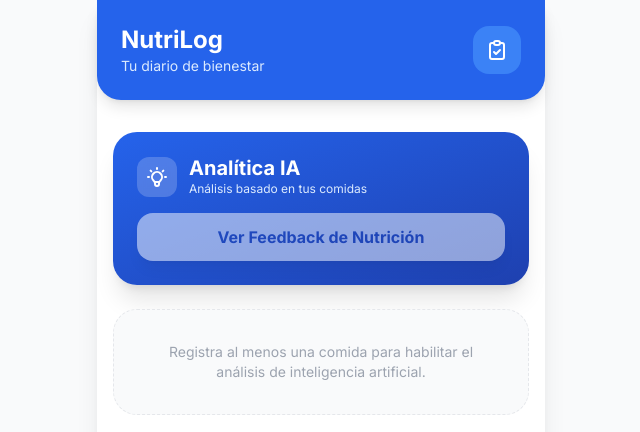
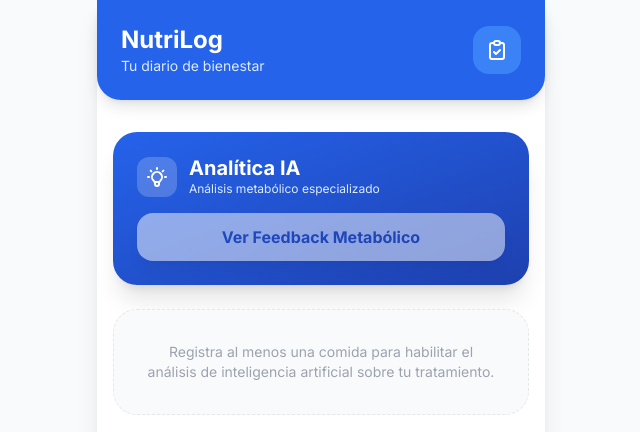
Before and after one commit to julicastineiras/Nutrilog, a React (Vite) app: page / in a window 1280 px wide. Both pictures are taken after a click on the button "Análisis". Shown: the top 432 px of the page, without its empty margins (319-959 px from the left). Built offline with nearby package versions, Linux system fonts and the light colour scheme.

Commit message:
Actuaizacion de instruction de la IA

```diff
--- a/components/AIInsights.tsx
+++ b/components/AIInsights.tsx
@@ -20,10 +20,16 @@ const AIInsights: React.FC<AIInsightsProps> = ({ entries }) => {
       const recentEntries = entries.slice(0, 15);
 
       const prompt = `
-        Analiza mis registros de comidas recientes y bríndame un resumen amigable sobre mi alimentación.
-        Identifica patrones positivos y sugiere 3 pequeñas mejoras saludables basadas en lo que he comido.
-        Mantenlo corto, motivador y estructurado.
-        Usa emojis. Responde en Español.
+        Actúa como un experto en nutrición clínica especializado en resistencia a la insulina y tratamiento con semaglutida.
+        Analiza mis registros de comidas enfocándote en una dieta baja en carbohidratos.
+
+        Tus objetivos:
+        1. Evaluar si las comidas ayudan a estabilizar la glucosa y la insulina (control glucémico).
+        2. Verificar la ingesta de proteínas (vital al usar semaglutida para proteger la masa muscular).
+        3. Identificar alimentos que podrían causar malestar gástrico o digestión lenta (efectos secundarios comunes de la semaglutida).
+        4. Sugerir 3 ajustes específicos, saludables y motivadores para optimizar mi tratamiento metabólico.
+
+        Mantenlo corto, estructurado y profesional. Usa emojis. Responde en Español.
 
         Mis datos son:
         ${JSON.stringify(recentEntries)}
@@ -54,7 +60,7 @@ const AIInsights: React.FC<AIInsightsProps> = ({ entries }) => {
           </div>
           <div>
             <h2 className="text-xl font-bold leading-tight">Analítica IA</h2>
-            <p className="text-blue-100 text-xs">Análisis basado en tus comidas</p>
+            <p className="text-blue-100 text-xs">Análisis metabólico especializado</p>
           </div>
         </div>
 
@@ -69,9 +75,9 @@ const AIInsights: React.FC<AIInsightsProps> = ({ entries }) => {
                 <circle className="opacity-25" cx="12" cy="12" r="10" stroke="currentColor" strokeWidth="4"></circle>
                 <path className="opacity-75" fill="currentColor" d="M4 12a8 8 0 018-8V0C5.373 0 0 5.373 0 12h4zm2 5.291A7.962 7.962 0 014 12H0c0 3.042 1.135 5.824 3 7.938l3-2.647z"></path>
               </svg>
-              Analizando tu dieta...
+              Analizando tu tratamiento...
             </span>
-          ) : 'Ver Feedback de Nutrición'}
+          ) : 'Ver Feedback Metabólico'}
         </button>
       </div>
 
@@ -86,7 +92,7 @@ const AIInsights: React.FC<AIInsightsProps> = ({ entries }) => {
       {entries.length === 0 && (
         <div className="bg-gray-50 border border-dashed border-gray-200 rounded-3xl p-8 text-center">
           <p className="text-gray-400 text-sm">
-            Registra al menos una comida para habilitar el análisis de inteligencia artificial.
+            Registra al menos una comida para habilitar el análisis de inteligencia artificial sobre tu tratamiento.
           </p>
         </div>
       )}
```
